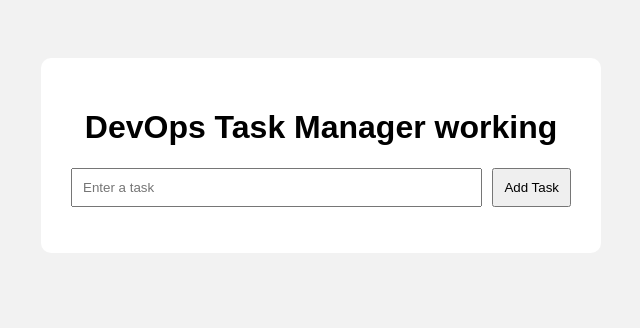
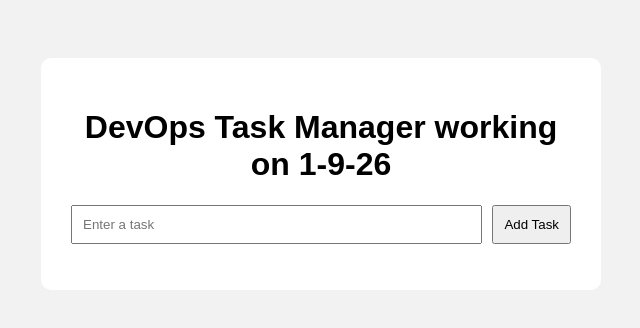
Before and after one commit to Harshavardhana-v/devops-task-manager, a plain HTML site: page index.html in a window 1280 px wide. Shown: the whole page, without its empty margins (319-959 px from the left). Drawn offline with Linux system fonts and the light colour scheme.

Commit message:
pipeline testing

```diff
--- a/index.html
+++ b/index.html
@@ -9,7 +9,7 @@
 
     <div class="container">
 
-        <h1>DevOps Task Manager working</h1>
+        <h1>DevOps Task Manager working on 1-9-26</h1>
 
         <div class="input-area">
             <input type="text" id="taskInput" placeholder="Enter a task">
```
